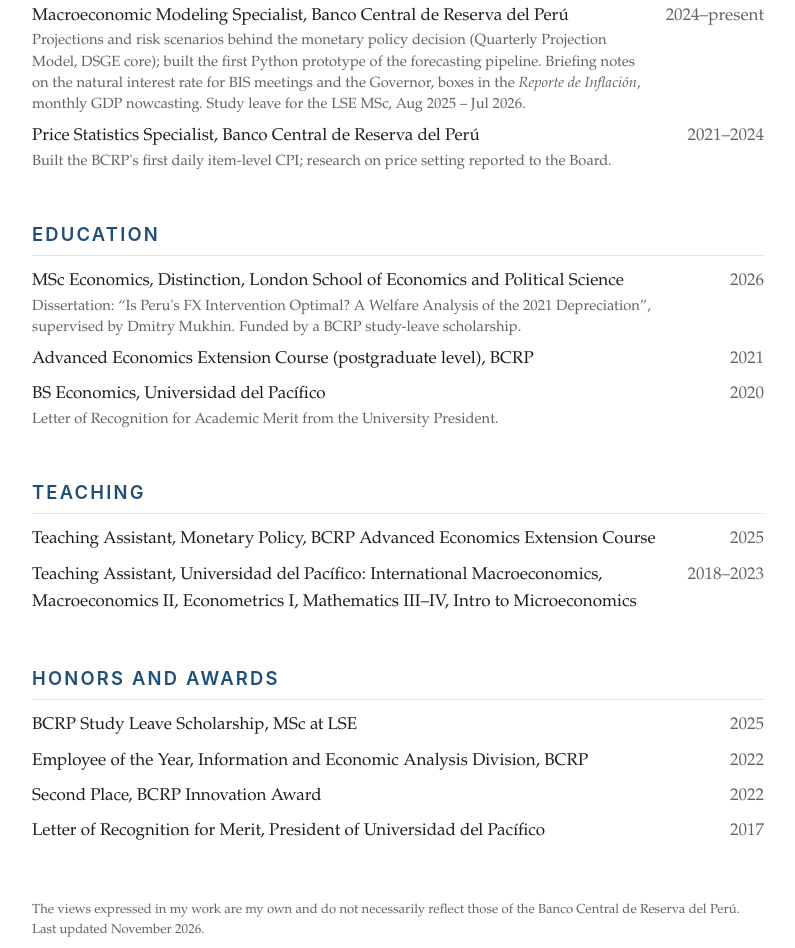
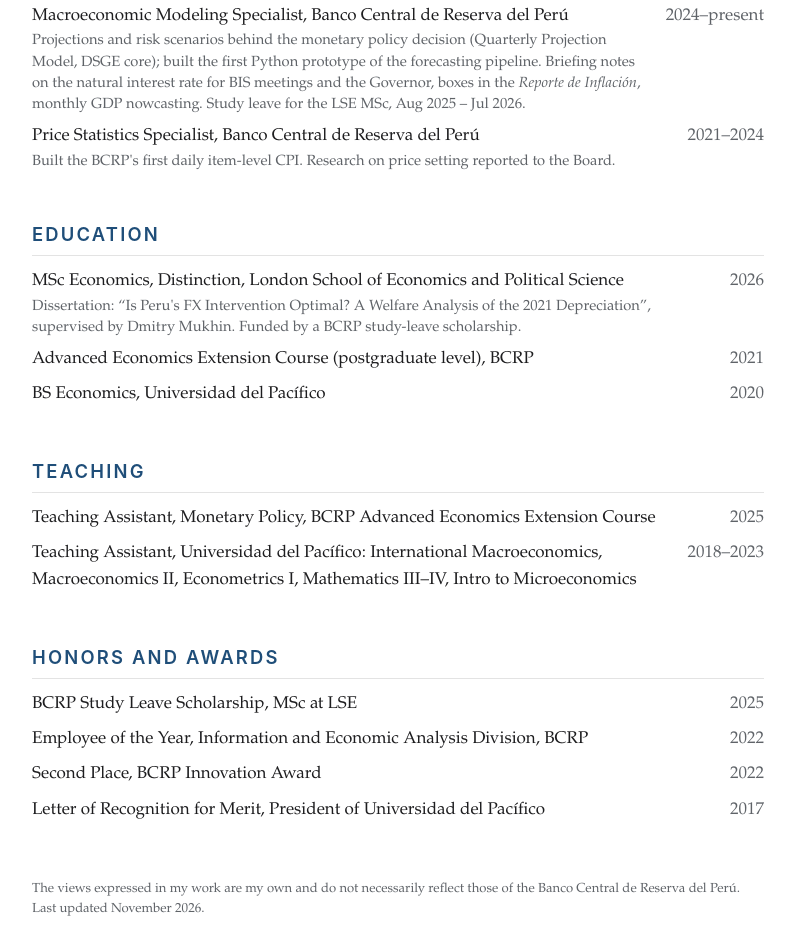
Before and after one commit to GonzaloBuenoB/GonzaloBuenoB.github.io, a plain HTML site: page index.html in a window 1280 px wide. Shown: the part 4275-5223 px from the top of the page, without its empty margins (242-1037 px from the left). Drawn offline with Linux system fonts and the light colour scheme.

Commit message:
Update index.html

```diff
--- a/index.html
+++ b/index.html
@@ -277,7 +277,7 @@
   <li><span>Macroeconomic Modeling Specialist, Banco Central de Reserva del Perú
     <span class="sub">Projections and risk scenarios behind the monetary policy decision (Quarterly Projection Model, DSGE core); built the first Python prototype of the forecasting pipeline. Briefing notes on the natural interest rate for BIS meetings and the Governor, boxes in the <em>Reporte de Inflación</em>, monthly GDP nowcasting. Study leave for the LSE MSc, Aug 2025 – Jul 2026.</span></span><span class="when">2024–present</span></li>
   <li><span>Price Statistics Specialist, Banco Central de Reserva del Perú
-    <span class="sub">Built the BCRP's first daily item-level CPI; research on price setting reported to the Board.</span></span><span class="when">2021–2024</span></li>
+    <span class="sub">Built the BCRP's first daily item-level CPI. Research on price setting reported to the Board.</span></span><span class="when">2021–2024</span></li>
 </ul>
 
 <!-- ============ EDUCATION & TEACHING ============ -->
@@ -287,7 +287,7 @@
     <span class="sub">Dissertation: “Is Peru's FX Intervention Optimal? A Welfare Analysis of the 2021 Depreciation”, supervised by Dmitry Mukhin. Funded by a BCRP study-leave scholarship.</span></span><span class="when">2026</span></li>
   <li><span>Advanced Economics Extension Course (postgraduate level), BCRP</span><span class="when">2021</span></li>
   <li><span>BS Economics, Universidad del Pacífico
-    <span class="sub">Letter of Recognition for Academic Merit from the University President.</span></span><span class="when">2020</span></li>
+    </span><span class="when">2020</span></li>
 </ul>
 
 <h2 id="teaching">Teaching</h2>
```
